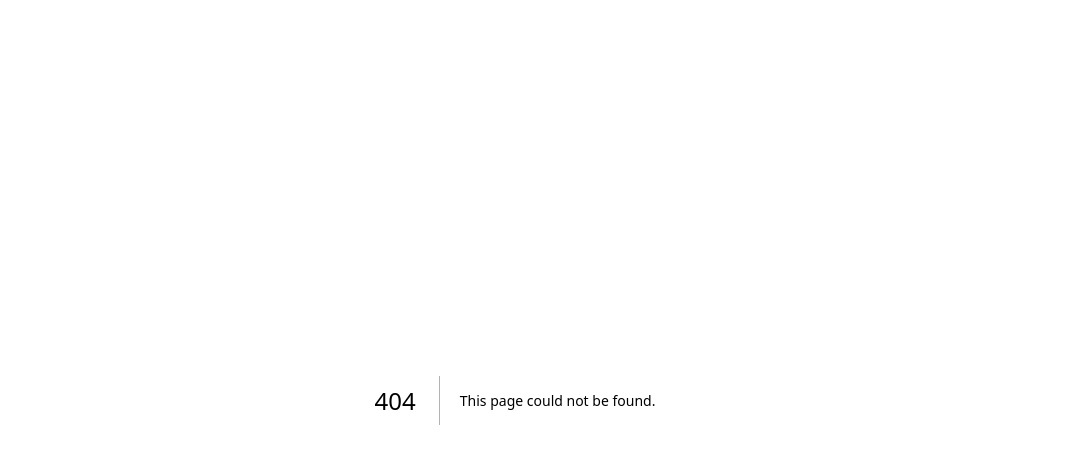
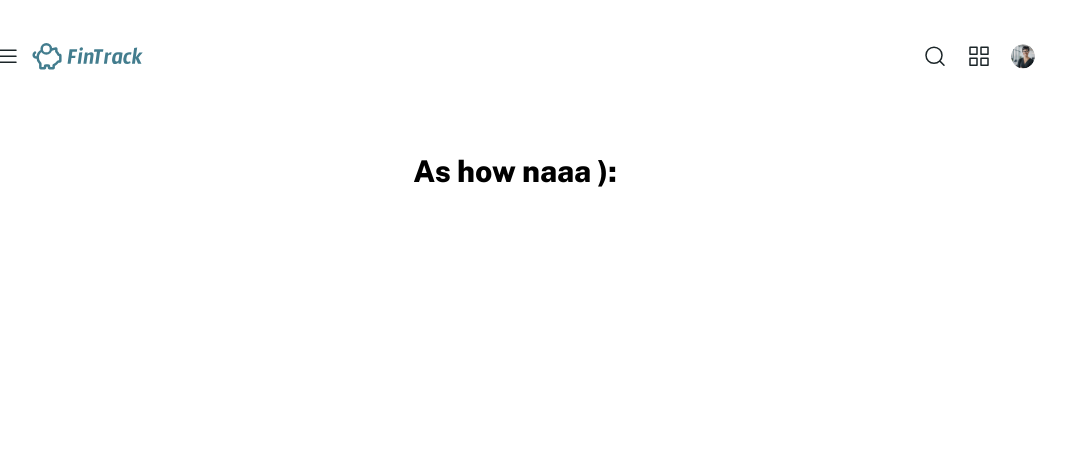
Before and after one commit to itsxdamdam/fintrack, a Next.js app: page /not-found in a window 1280 px wide. Before the commit this address had no page. Shown: the top 464 px of the page, without its empty margins (125-1191 px from the left). Built offline with nearby package versions, Linux system fonts and the light colour scheme.

Commit message:
not-found page

```diff
--- /dev/null
+++ b/src/app/(root)/not-found/page.tsx
@@ -0,0 +1,11 @@
+import React from "react";
+
+const NotFound = () => {
+  return (
+    <div className="main-container text-center py-10 font-extrabold text-3xl">
+      As how naaa ):
+    </div>
+  );
+};
+
+export default NotFound;
```
